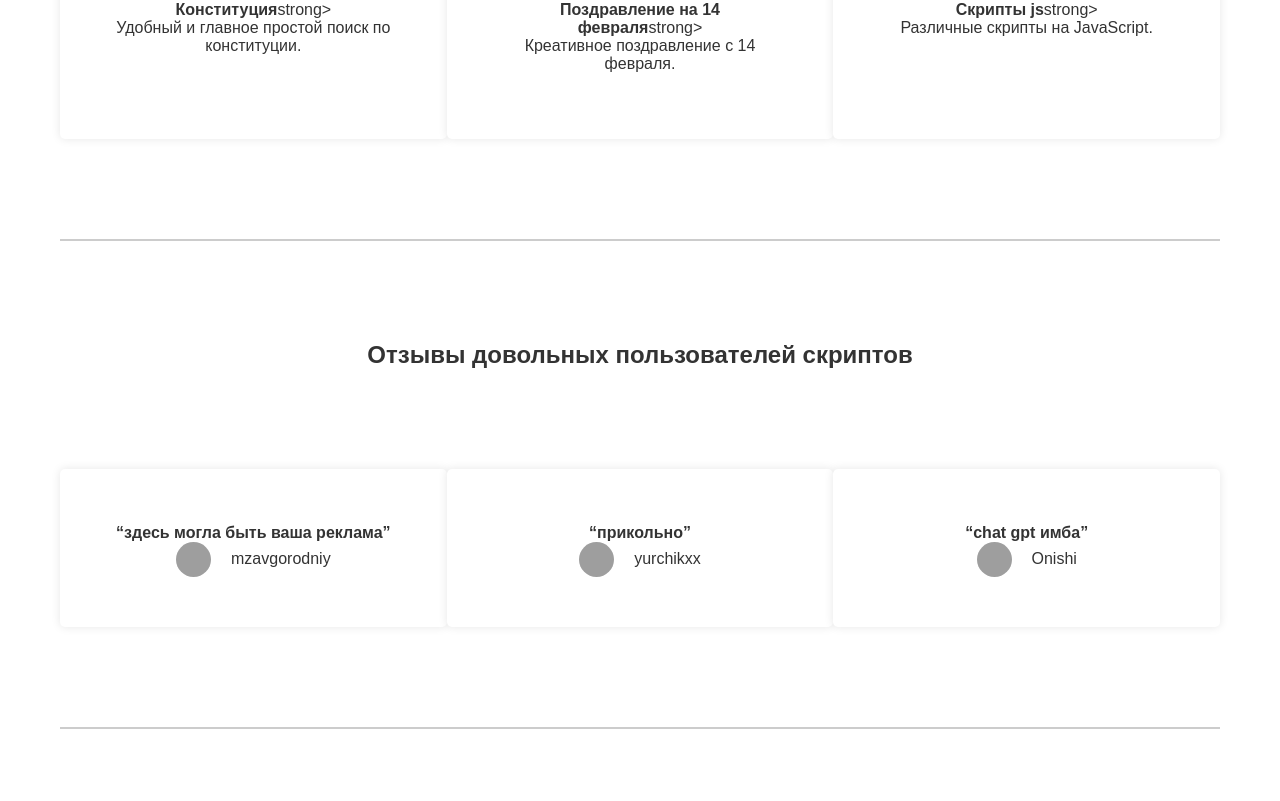
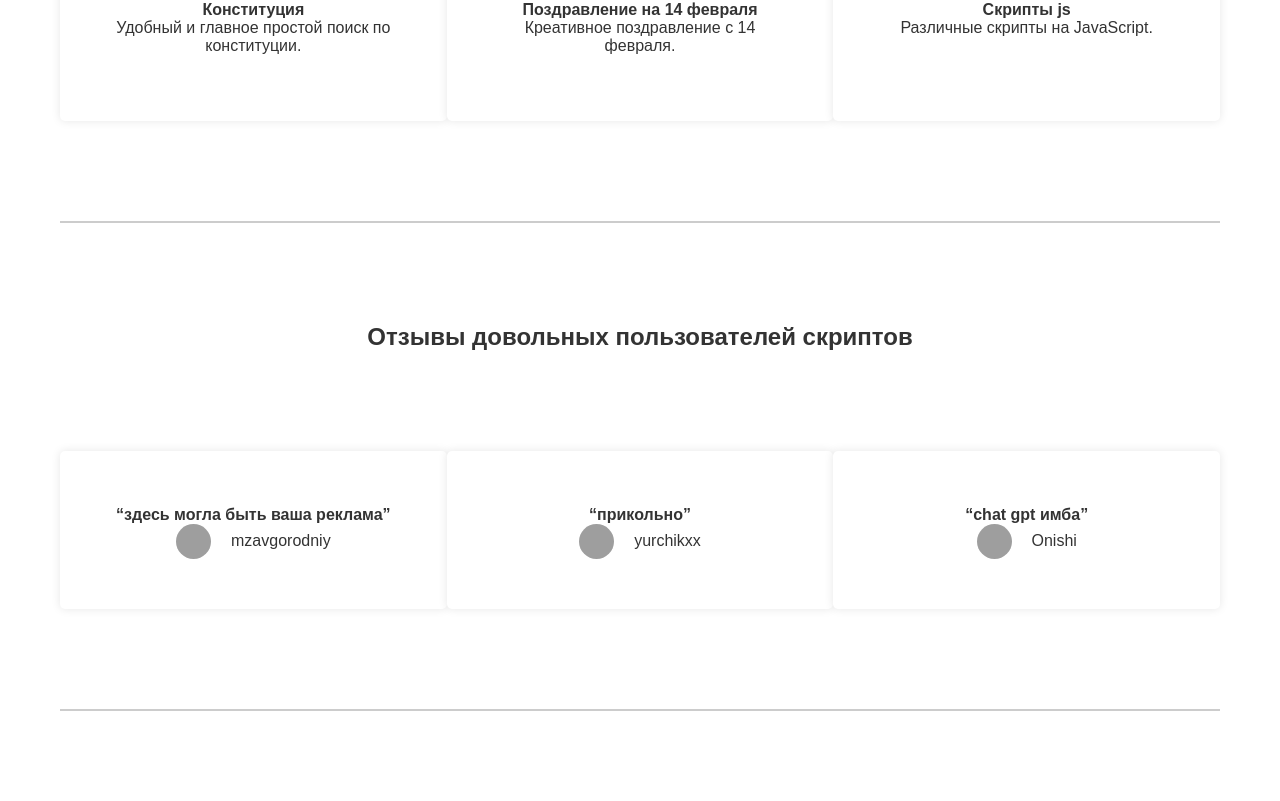
Before and after one commit to MrKeed/school_project, a plain HTML site: page index.html in a window 1280 px wide. Shown: the part 1272-2073 px from the top of the page. Drawn offline with Linux system fonts and the light colour scheme; grey boxes are pictures that could not be loaded.

Commit message:
Update index.html

```diff
--- a/index.html
+++ b/index.html
@@ -139,15 +139,15 @@
         <div class="repositories">
             <a class="repo" href="https://constitution-eight.vercel.app" target="_blank">
                 <img src="https://yt3.googleusercontent.com/ytc/AIdro_nPG9tmys4DSADlnFPSa4foHsESWQm3VLvmSJm4gVRK_lU=s900-c-k-c0x00ffffff-no-rj" alt="Конституция">
-                <p><strong>Конституция</strong>strong> <br >Удобный и главное простой поиск по конституции.</p>
+                <p><strong>Конституция</strong> <br >Удобный и главное простой поиск по конституции.</p>
             </a>
             <a class="repo" href="https://krinzhulya.vercel.app" target="_blank">
                 <img src="https://avatars.mds.yandex.net/i?id=145792eccda37e317bb59cf08e19401571a9f608-5116207-images-thumbs&n=13" alt="Поздравление">
-                <p><strong>Поздравление на 14 февраля</strong>strong> <br> Креативное поздравление с 14 февраля.</p>
+                <p><strong>Поздравление на 14 февраля</strong> <br> Креативное поздравление с 14 февраля.</p>
             </a>
             <a class="repo" href="https://scripts-website.vercel.app" target="_blank">
                 <img src="https://i.imgur.com/ljffzkG_d.webp?maxwidth=760&fidelity=grand" alt="Скрипты js">
-                <p><strong>Скрипты js</strong>strong> <br> Различные скрипты на JavaScript.</p>
+                <p><strong>Скрипты js</strong> <br> Различные скрипты на JavaScript.</p>
             </a>
         </div>
 
```
